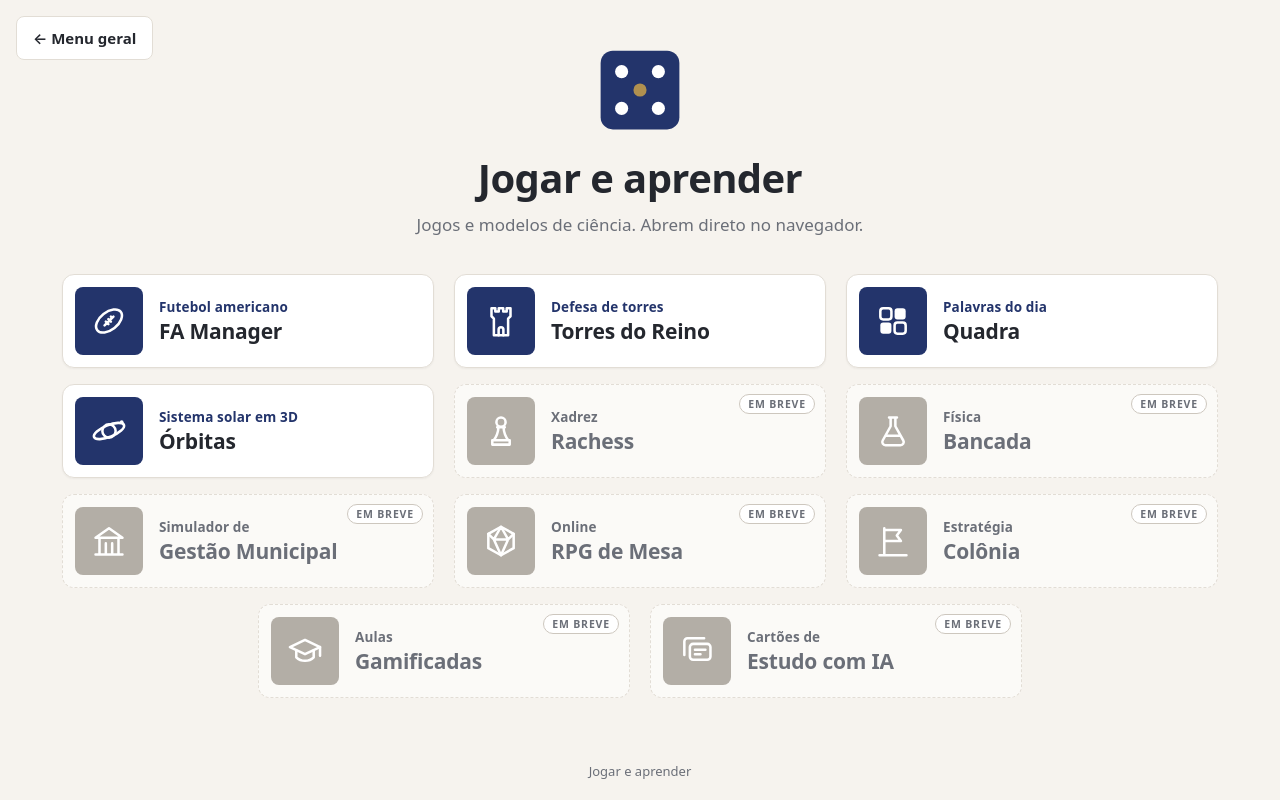
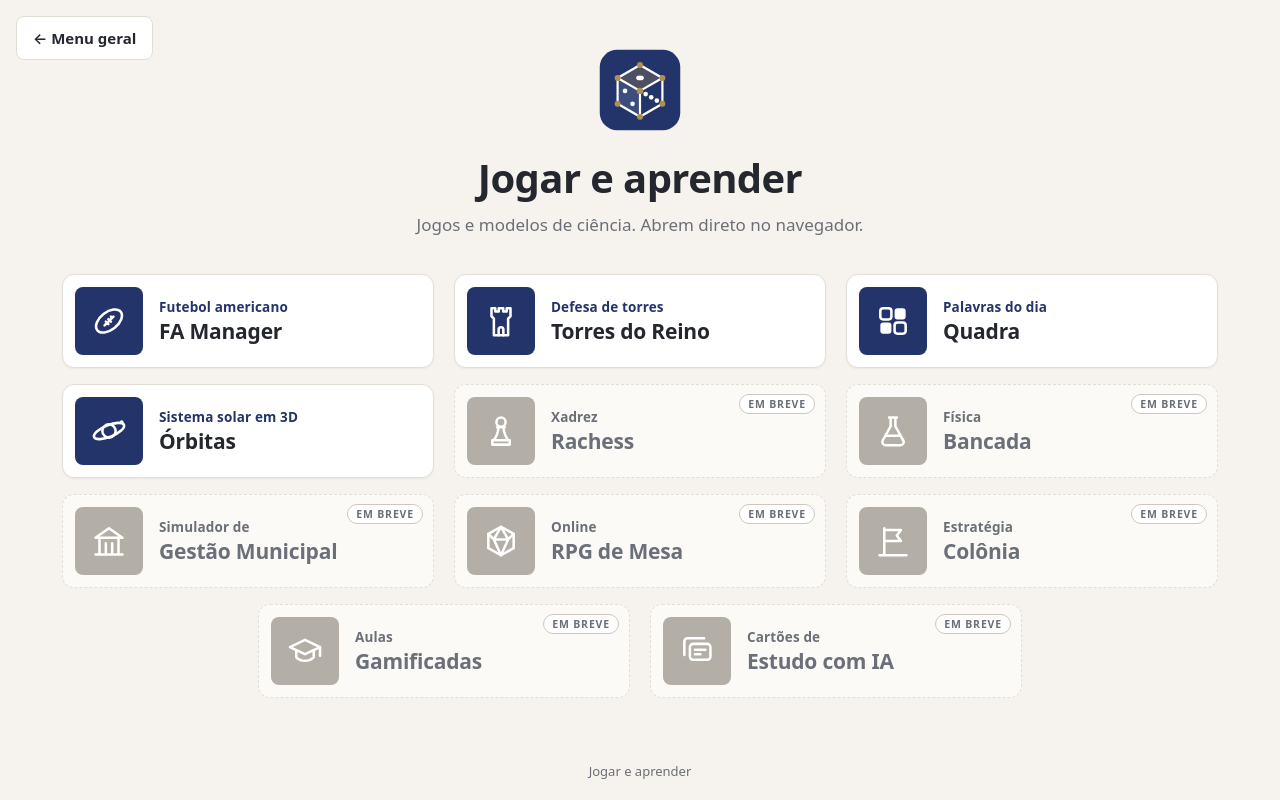
Before and after one commit to paineis-gerenciais/jogos, a plain HTML site: page index.html in a window 1280 px wide. Drawn offline with Linux system fonts and the light colour scheme.

Commit message:
feat: símbolo novo do menu de jogos
Dado em 3D de linhas, com nós dourados, dentro de um quadrado
azul-marinho. Vale também para o ícone da aba.

Co-Authored-By: Claude Fable 5.2 <noreply@anthropic.com>
Claude-Session: https://claude.ai/code/session_01UL9gXfBjHoPEHMsTzeivxa

```diff
--- a/index.html
+++ b/index.html
@@ -120,7 +120,7 @@
 <body>
 <a class="voltar" href="../geral/">← Menu geral</a>
 <header>
-  <svg class="simbolo" viewBox="0 0 96 96" aria-hidden="true"><rect x="3" y="3" width="90" height="90" rx="14" fill="#23346b"/><g fill="#ffffff"><circle cx="27" cy="27" r="7.5"/><circle cx="69" cy="27" r="7.5"/><circle cx="27" cy="69" r="7.5"/><circle cx="69" cy="69" r="7.5"/></g><circle cx="48" cy="48" r="7.5" fill="#b0904f"/></svg>
+  <svg class="simbolo" viewBox="0 0 96 96" aria-hidden="true"><rect x="2" y="2" width="92" height="92" rx="20" fill="#23346b"/><g transform="translate(48 49) scale(.74) translate(-48 -50)"><path d="M48 10L82.6 30 48 50 13.4 30z" fill="#b0904f" fill-opacity=".3"/><path d="M13.4 30L48 50v40L13.4 70z" fill="#ffffff" fill-opacity=".12"/><path d="M48 10L82.6 30v40L48 90 13.4 70V30zM13.4 30L48 50l34.6-20M48 50v40" fill="none" stroke="#ffffff" stroke-width="3.4" stroke-linejoin="round"/><g fill="#ffffff"><ellipse cx="48" cy="30" rx="6" ry="3.6"/><circle cx="24.9" cy="50" r="3.6"/><circle cx="36.5" cy="70" r="3.6"/><circle cx="56.7" cy="55" r="3.6"/><circle cx="65.3" cy="60" r="3.6"/><circle cx="74" cy="65" r="3.6"/></g><g fill="#b0904f"><circle cx="48" cy="10" r="4.6"/><circle cx="82.6" cy="30" r="4.6"/><circle cx="82.6" cy="70" r="4.6"/><circle cx="48" cy="90" r="4.6"/><circle cx="13.4" cy="70" r="4.6"/><circle cx="13.4" cy="30" r="4.6"/><circle cx="48" cy="50" r="5"/></g></g></svg>
   <h1>Jogar e aprender</h1>
   <p class="chamada">Jogos e modelos de ciência. Abrem direto no navegador.</p>
 </header>
```
Also changed, not shown: favicon.svg.
